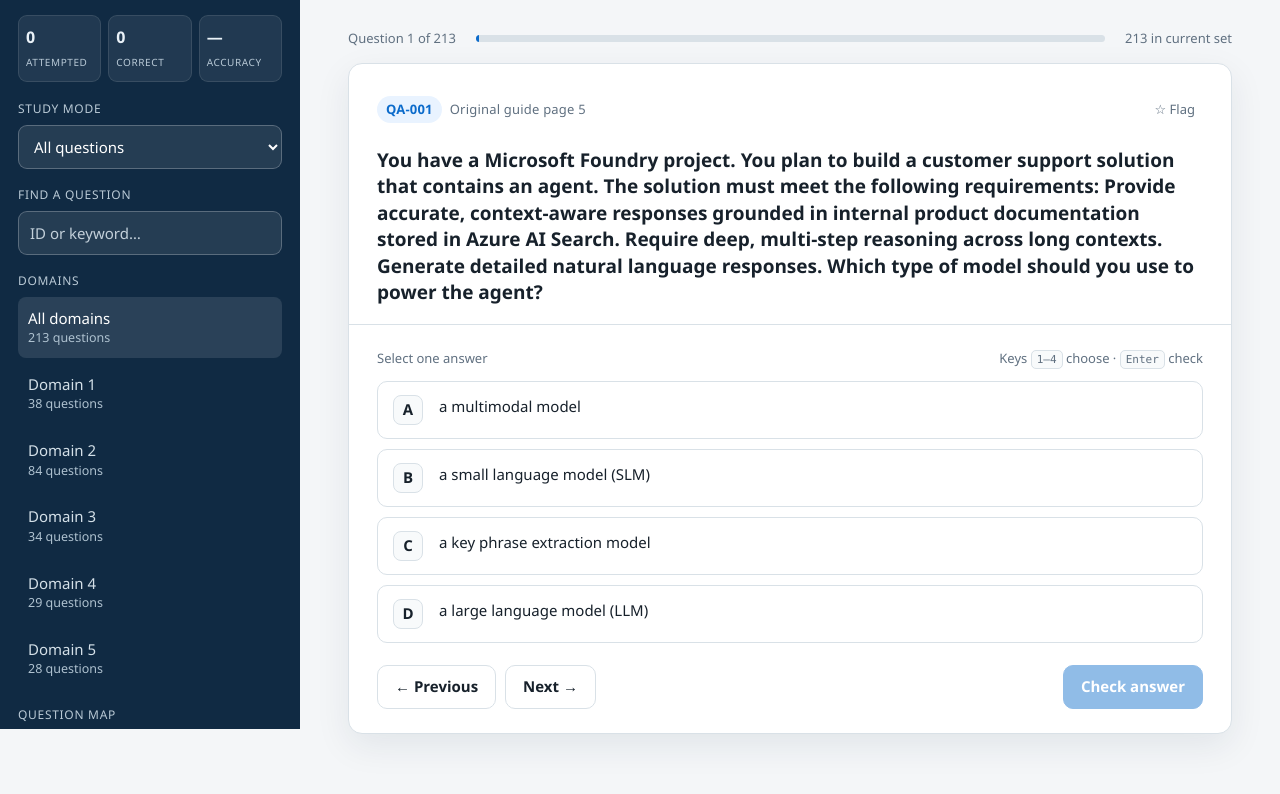
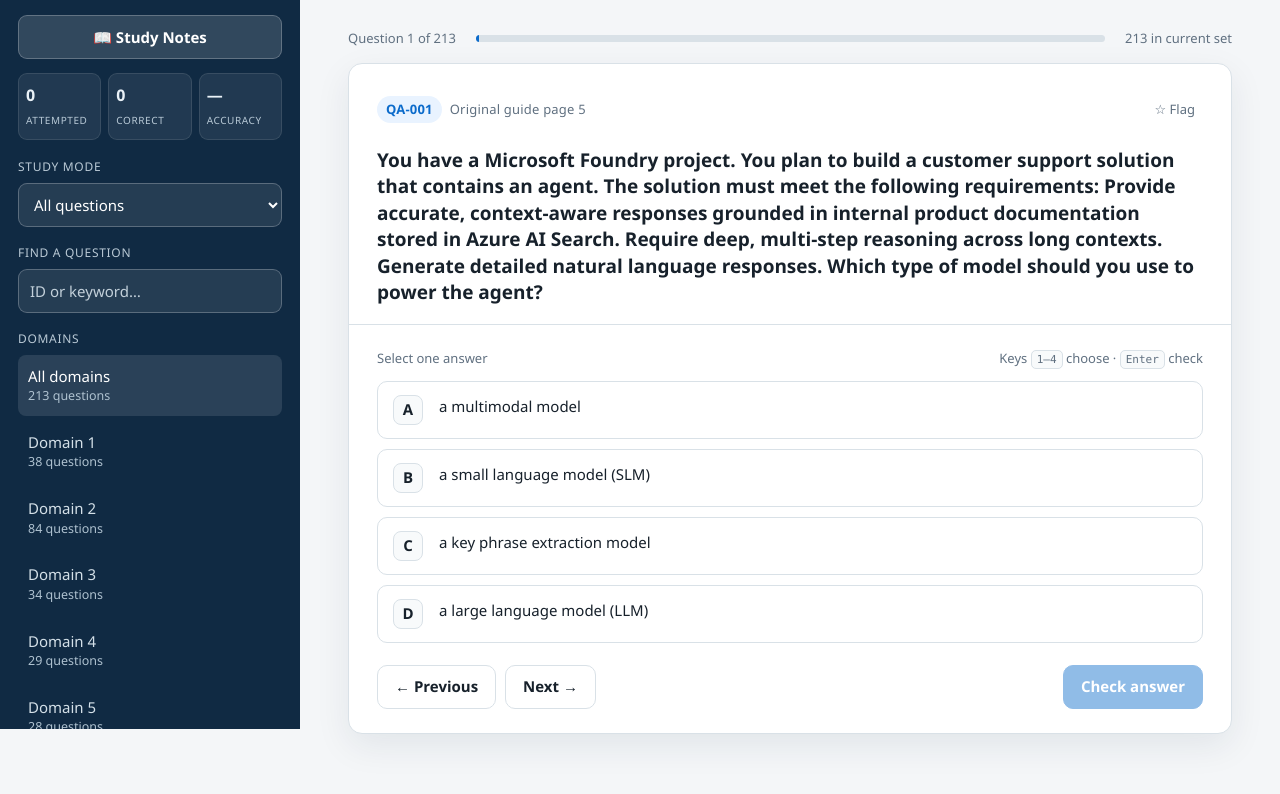
Before and after one commit to FairyFox5700/ai-103-interactive-practice, a plain HTML site: page index.html in a window 1280 px wide. Shown: the part 71-865 px from the top of the page. Drawn offline with Linux system fonts and the light colour scheme.

Commit message:
Add Study Notes link to practice app sidebar
Surfaces the study-notes/ HTML pages directly in the quiz app's
navigation sidebar so users can jump between practice questions and
reading material without leaving the app shell.

Co-authored-by: Copilot <223556219+Copilot@users.noreply.github.com>

```diff
--- a/index.html
+++ b/index.html
@@ -15,6 +15,7 @@
 <body><div class="app">
 <aside class="sidebar" id="sidebar">
  <div class="brand"><div class="mark">AI</div><div><h1>AI-103 Practice</h1><p>Interactive answer trainer</p></div></div>
+ <a href="study-notes/index.html" class="side-control" style="display:flex;align-items:center;justify-content:center;gap:8px;text-decoration:none;font-weight:700;margin-bottom:14px;background:rgba(255,255,255,.14)">📖 Study Notes</a>
  <div class="stats"><div class="stat"><strong id="attemptedStat">0</strong><span>Attempted</span></div><div class="stat"><strong id="correctStat">0</strong><span>Correct</span></div><div class="stat"><strong id="accuracyStat">—</strong><span>Accuracy</span></div></div>
  <label class="side-label" for="mode">Study mode</label><select class="side-control" id="mode"><option value="all">All questions</option><option value="unanswered">Unanswered</option><option value="incorrect">Incorrect answers</option><option value="flagged">Flagged for review</option><option value="visual">Visual / exhibit review</option></select>
  <label class="side-label" for="search">Find a question</label><input class="side-control" id="search" type="search" placeholder="ID or keyword…">
```
